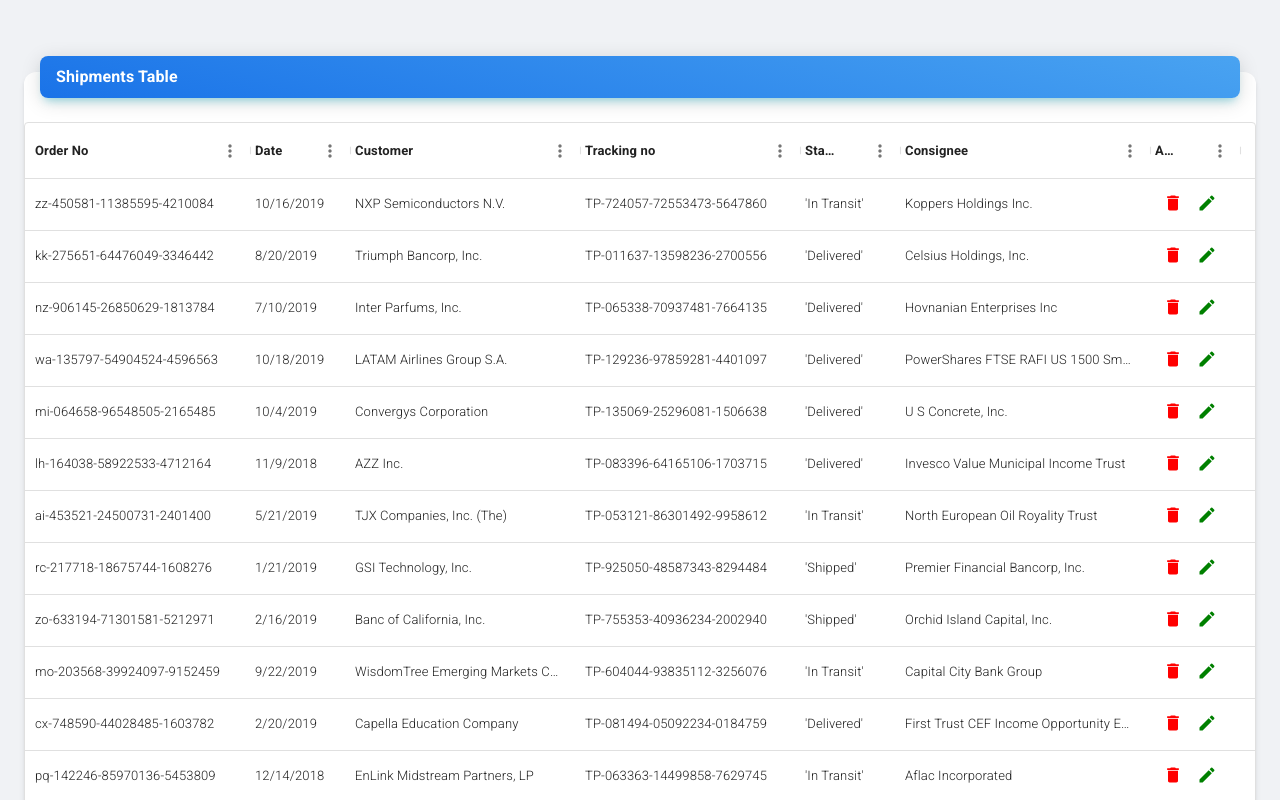
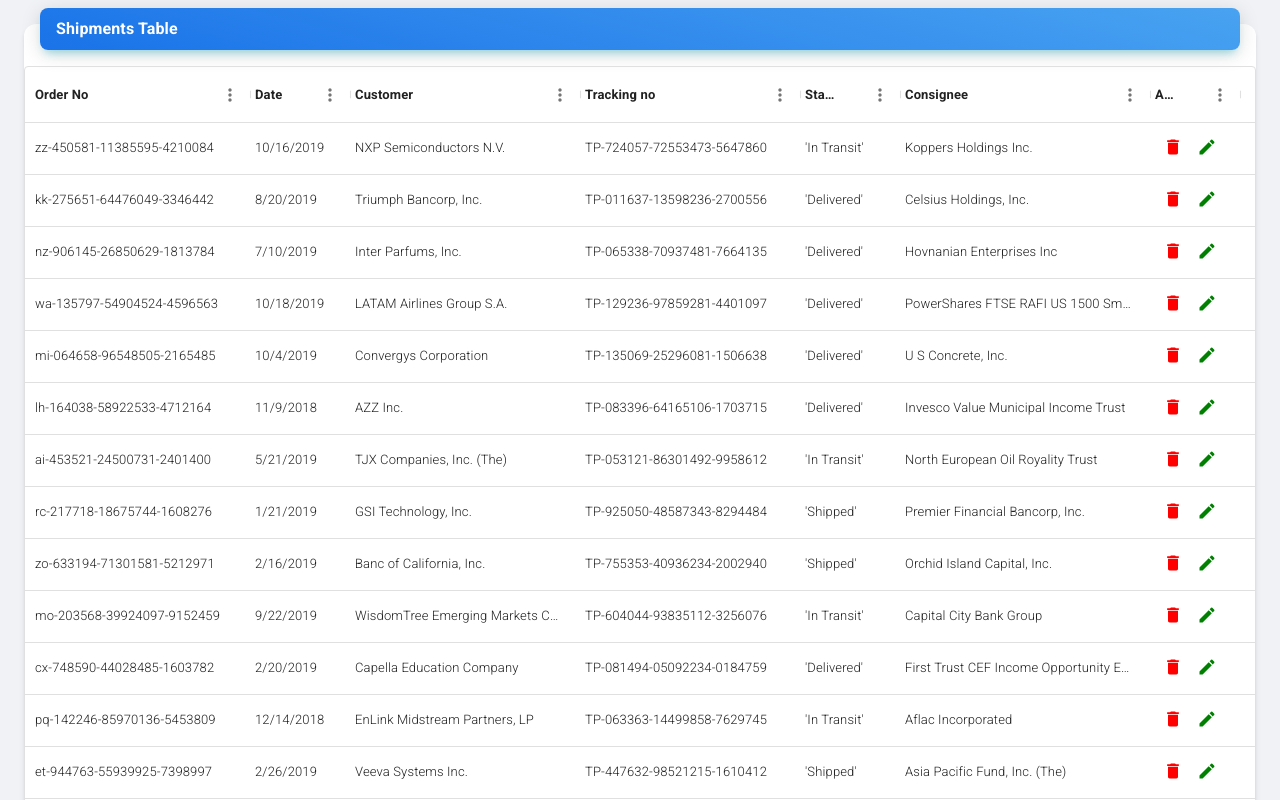
Before and after one commit to sepidsoroush/shipments-CRUD, a React (Create React App) app: page /shipment in a window 1280 px wide. Shown: the top 800 px of the page. Built offline with nearby package versions, Linux system fonts and the light colour scheme.

Commit message:
updated Shipment Table logic

```diff
--- a/src/components/Shipment/ShipmentDelete.js
+++ b/src/components/Shipment/ShipmentDelete.js
@@ -22,7 +22,9 @@ const ShipmentDelete = ({ onOpenModal, onCloseModal, orderNo }) => {
       aria-labelledby="alert-dialog-title"
       aria-describedby="alert-dialog-description"
     >
-      <DialogTitle id="alert-dialog-title">Are you sure about deleteing this shipment?</DialogTitle>
+      <DialogTitle id="alert-dialog-title">
+        Are you certain about deleting this shipment?
+      </DialogTitle>
       <DialogActions>
         <Button onClick={handleDeleteShipment} style={{ color: "red" }}>
           Delete
--- /dev/null
+++ b/src/components/Shipment/ShipmentTable.js
@@ -0,0 +1,75 @@
+import PropTypes from "prop-types";
+import MDTypography from "components/UI/MDTypography";
+import EditIcon from "@mui/icons-material/Edit";
+import DeleteIcon from "@mui/icons-material/Delete";
+import { DataGrid } from "@mui/x-data-grid";
+
+const ShipmentTable = ({ rows, deleteItemHandler, updateItemHandler }) => {
+  const columns = [
+    { field: "orderNo", headerName: "Order No", width: 220 },
+    { field: "date", headerName: "Date", width: 100 },
+    { field: "customer", headerName: "Customer", width: 230 },
+    {
+      field: "trackingNo",
+      headerName: "Tracking no",
+      width: 220,
+    },
+    {
+      field: "status",
+      headerName: "Status",
+      width: 100,
+    },
+    {
+      field: "consignee",
+      headerName: "Consignee",
+      width: 250,
+    },
+    {
+      field: "action",
+      headerName: "Actions",
+      width: 90,
+      align: "center",
+      renderCell: (params) => (
+        <MDTypography component="a" href="#" variant="caption" color="text" fontWeight="medium">
+          <DeleteIcon
+            fontSize="small"
+            sx={{ minWidth: "30px", color: "red", margin: "0 2px" }}
+            onClick={() => deleteItemHandler(params.row.orderNo)}
+          />
+          <EditIcon
+            fontSize="small"
+            sx={{ minWidth: "30px", color: "green", margin: "0 2px" }}
+            onClick={() => updateItemHandler(params.row.orderNo)}
+          />
+        </MDTypography>
+      ),
+    },
+  ];
+  return (
+    <DataGrid
+      sx={{ fontSize: 13, overflowX: "scroll" }}
+      rows={rows}
+      columns={columns}
+      getRowId={(row) => row.orderNo}
+      pageSize={10}
+      rowsPerPageOptions={[5, 10, 25]}
+    />
+  );
+};
+
+export default ShipmentTable;
+
+ShipmentTable.propTypes = {
+  deleteItemHandler: PropTypes.func.isRequired,
+  updateItemHandler: PropTypes.func.isRequired,
+  rows: PropTypes.arrayOf(
+    PropTypes.shape({
+      orderNo: PropTypes.string.isRequired,
+      date: PropTypes.string.isRequired,
+      consignee: PropTypes.string.isRequired,
+      customer: PropTypes.string.isRequired,
+      trackingNo: PropTypes.string.isRequired,
+      status: PropTypes.string.isRequired,
+    })
+  ).isRequired,
+};
--- a/src/components/Shipment/TableColumns.js
+++ /dev/null
@@ -1,46 +0,0 @@
-import MDTypography from "components/UI/MDTypography";
-import EditIcon from "@mui/icons-material/Edit";
-import DeleteIcon from "@mui/icons-material/Delete";
-
-const TableColumns = (deleteItemHandler, updateItemHandler) => [
-  { field: "orderNo", headerName: "Order No", width: 220 },
-  { field: "date", headerName: "Date", width: 100 },
-  { field: "customer", headerName: "Customer", width: 230 },
-  {
-    field: "trackingNo",
-    headerName: "Tracking no",
-    width: 220,
-  },
-  {
-    field: "status",
-    headerName: "Status",
-    width: 100,
-  },
-  {
-    field: "consignee",
-    headerName: "Consignee",
-    width: 250,
-  },
-  {
-    field: "action",
-    headerName: "Actions",
-    width: 90,
-    align: "center",
-    renderCell: (params) => (
-      <MDTypography component="a" href="#" variant="caption" color="text" fontWeight="medium">
-        <DeleteIcon
-          fontSize="small"
-          sx={{ minWidth: "30px", color: "red", margin: "0 2px" }}
-          onClick={() => deleteItemHandler(params.row.orderNo)}
-        />
-        <EditIcon
-          fontSize="small"
-          sx={{ minWidth: "30px", color: "green", margin: "0 2px" }}
-          onClick={() => updateItemHandler(params.row.orderNo)}
-        />
-      </MDTypography>
-    ),
-  },
-];
-
-export default TableColumns;
--- a/src/pages/shipment/index.js
+++ b/src/pages/shipment/index.js
@@ -3,19 +3,17 @@ import { useDispatch, useSelector } from "react-redux";
 import { setDataAction } from "store/shipment-actions";
 import Grid from "@mui/material/Grid";
 import Card from "@mui/material/Card";
-import { DataGrid } from "@mui/x-data-grid";
 import MDBox from "components/UI/MDBox";
 import MDTypography from "components/UI/MDTypography";
 import DashboardLayout from "components/UI/DashboardLayout";
-import TableColumns from "components/Shipment/TableColumns";
 import ShipmentDelete from "components/Shipment/ShipmentDelete";
 import ShipmentUpdate from "components/Shipment/ShipmentUpdate";
+import ShipmentTable from "components/Shipment/ShipmentTable";
 
 const Shipment = () => {
   const [selectedItem, setSelectedItem] = useState({});
   const [openDeleteModal, setOpenDeleteModal] = useState(false);
   const [openUpdateModal, setOpenUpdateModal] = useState(false);
-
   const dispatch = useDispatch();
   const rows = useSelector((state) => state.shipments);
 
@@ -43,6 +41,7 @@ const Shipment = () => {
 
   return (
     <DashboardLayout>
+      <Card>
         {openDeleteModal && (
           <ShipmentDelete
             onOpenModal={openDeleteModal}
@@ -57,9 +56,7 @@ const Shipment = () => {
             shipment={selectedItem}
           />
         )}
-
-      <MDBox pt={6} pb={3}>
-        <Grid container spacing={6}>
+      </Card>
       <Grid item xs={12}>
         <Card>
           <MDBox
@@ -76,20 +73,15 @@ const Shipment = () => {
               Shipments Table
             </MDTypography>
           </MDBox>
-              <MDBox pt={3}>
-                <DataGrid
-                  sx={{ fontSize: 13 }}
+          <MDBox pt={2}>
+            <ShipmentTable
               rows={rows}
-                  columns={TableColumns(deleteItemHandler, updateItemHandler)}
-                  getRowId={(row) => row.orderNo}
-                  pageSize={10}
-                  rowsPerPageOptions={[5, 10, 25]}
+              deleteItemHandler={deleteItemHandler}
+              updateItemHandler={updateItemHandler}
             />
           </MDBox>
         </Card>
       </Grid>
-        </Grid>
-      </MDBox>
     </DashboardLayout>
   );
 };
```
Lines whose indentation alone changed are shown as unchanged.
